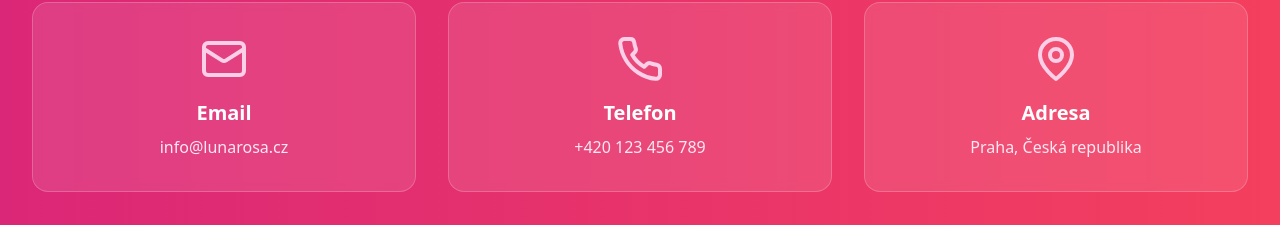
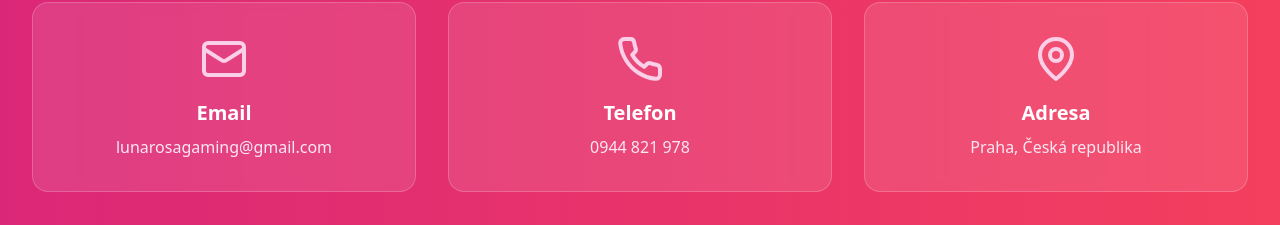
Before and after one commit to domin211/Luna-Rosa, a React (Vite) app: page / in a window 1280 px wide. Shown: the part 1510-1735 px from the top of the page. Built offline with nearby package versions, Linux system fonts and the light colour scheme.

Commit message:
Update HomePage.tsx

```diff
--- a/src/components/HomePage.tsx
+++ b/src/components/HomePage.tsx
@@ -149,12 +149,12 @@ const HomePage: React.FC = () => {
             <div className="bg-white/10 backdrop-blur-sm rounded-2xl p-8 border border-white/20">
               <Mail className="w-12 h-12 mx-auto mb-4 text-pink-200" />
               <h3 className="text-xl font-bold mb-2">Email</h3>
-              <p className="text-pink-100">info@lunarosa.cz</p>
+              <p className="text-pink-100">lunarosagaming@gmail.com</p>
             </div>
             <div className="bg-white/10 backdrop-blur-sm rounded-2xl p-8 border border-white/20">
               <Phone className="w-12 h-12 mx-auto mb-4 text-pink-200" />
               <h3 className="text-xl font-bold mb-2">Telefon</h3>
-              <p className="text-pink-100">+420 123 456 789</p>
+              <p className="text-pink-100">0944 821 978</p>
             </div>
             <div className="bg-white/10 backdrop-blur-sm rounded-2xl p-8 border border-white/20">
               <MapPin className="w-12 h-12 mx-auto mb-4 text-pink-200" />
```
